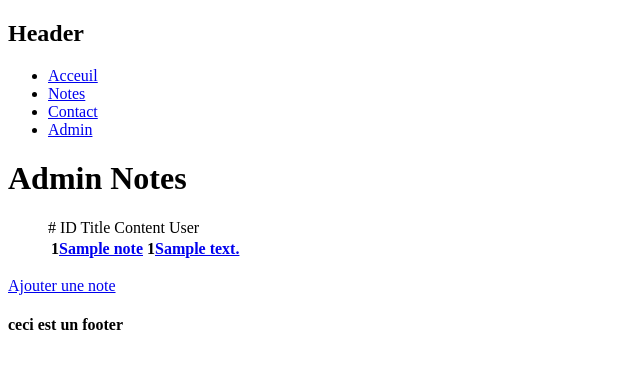
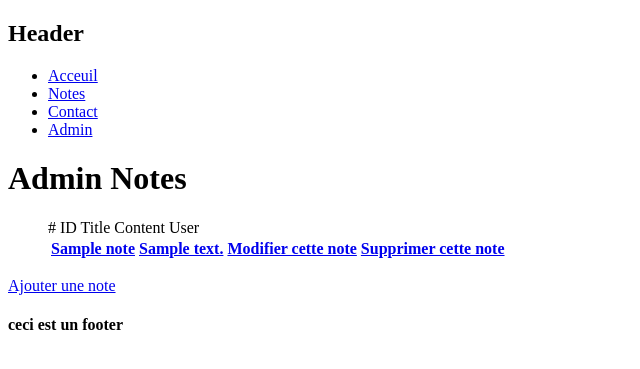
Before and after one commit to GeulinJeanBaptiste/php, a PHP site: page /admin in a window 1280 px wide. Shown: the top 369 px of the page, without its empty margins (0-640 px from the left). Run offline with PHP 8.4, Linux system fonts and the light colour scheme; tables that the repository leaves empty or names only in its code hold one stand-in row (values such as "Sample post"); lists and menus that the app fills with data are empty.

Commit message:
Modif des fichiers admin

```diff
--- a/controllers/note.php
+++ b/controllers/note.php
@@ -1,7 +1,7 @@
 <?php
 require 'models/Database.php';
 
-if ( !isset($_GET['id']) || !is_numeric($_GET['id']) || empty($_GET['id']) ) :
+if (!isset($_GET['id']) || !is_numeric($_GET['id']) || empty($_GET['id'])) :
     abort();
 endif;
 
@@ -22,9 +22,8 @@ $note->bindParam(':id', $id);
 $note->execute();
 $note = $note->fetch();
 
-if ( empty($note) || $note === false ) :
+if (empty($note) || $note === false) :
     abort();
 endif;
 
-
 require 'views/note.view.php';
--- a/views/admin/index.view.php
+++ b/views/admin/index.view.php
@@ -3,9 +3,6 @@
 <body>
     <h1>Admin Notes</h1>
     <ul>
-        <?php
-        $i = 1;
-        ?>
         <tr>
             <th>#</th>
             <th>ID</th>
@@ -13,22 +10,21 @@
             <th>Content</th>
             <th>User</th>
         </tr>
-
         <?php
         foreach ($notes as $note) : ?>
             <table>
                 <tr>
-                    <th><?= $i ?><a href="/note?id=<?= $note['id'] ?>"><?= $note['title'] ?></th>
-                    <th><?= $i ?><a href="/note?id=<?= $note['id'] ?>"><?= $note['content'] ?></th>
+                    <th><a href="/note?id=<?= $note['id'] ?>"><?= $note['title'] ?></th>
+                    <th><a href="/note?id=<?= $note['id'] ?>"><?= $note['content'] ?></th>
 
+                    <th><a href="/note-update?id=<?= $note['id'] ?>" class="btn">Modifier cette note</a></th>
+                    <th><a href="/note-delete?id=<?= $note['id'] ?> " onClick="return confirm ('Etes vous certain de vouloir supprimer cet note !?');">Supprimer cette note</a></th>
                 </tr>
             </table>
         <?php
-            $i = $i + 1;
         endforeach; ?>
     </ul>
     <p><a href="/note-new">Ajouter une note</a></p>
 </body>
 
-
 <?php require 'views/partials/footer.php' ?>
```
Also changed, not shown: views/note-new.view.php (+8 -6 lines).
